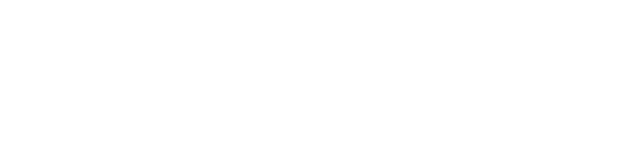
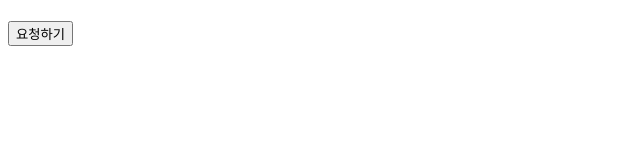
Before and after one commit to optimalMachine/chatdoge, a plain HTML site: page frontend/index.html in a window 1280 px wide. Shown: the whole page, without its empty margins (0-640 px from the left). Drawn offline with Linux system fonts and the light colour scheme.

Commit message:
Update index.html
json post works

```diff
--- a/frontend/index.html
+++ b/frontend/index.html
@@ -3,11 +3,37 @@
     <head>
         <meta charset="UTF-8">
         <meta name="viewport" content="width=device-width, initial-scale=1.0">
+        <meta name="description" content="시바운명은 당신의 별자리와 운명을 분석하여 일상의 행운을 안내하는 서비스입니다. 매일 업데이트되는 운세 정보와 전문가의 조언을 확인하세요.">
+        <meta name="keywords" content="시바운명, 별자리 운세, 일일 운세, 주간 운세, 월간 운세, 운명 분석, 운세, 재미로 보는 운세, 무료운세, 인공지능, 인공지능기방 운세서비스, chatgpt">
         <title>시바운명: 운명의 길, 시바가 안내합니다.</title>
     </head>
     <body>
         <h1></h1>
+        <button onClick="getFortune()">요청하기</button>
         <script>
+            async function getFortune() {
+                try {
+                    const response = await fetch('http://localhost:3000/fortuneTell', {
+                        method: 'POST',
+                        headers: {
+                            'Content-Type': 'application/json',
+                            // 필요한 경우 추가 헤더를 여기에 포함시킵니다.
+                        },
+                        body: JSON.stringify({ name: 'John' })
+                    });
+
+                    if (!response.ok) {
+                        throw new Error(`HTTP error! status: ${response.status}`);
+                    }
+
+                    const data = await response.json();
+                    console.log(data);
+                    return data; // 응답 데이터를 반환합니다.
+                } catch (error) {
+                    console.error('Error during fetch:', error);
+                    // 에러 처리 로직을 여기에 작성합니다.
+                }
+            }
 
         </script>
     </body>
```
